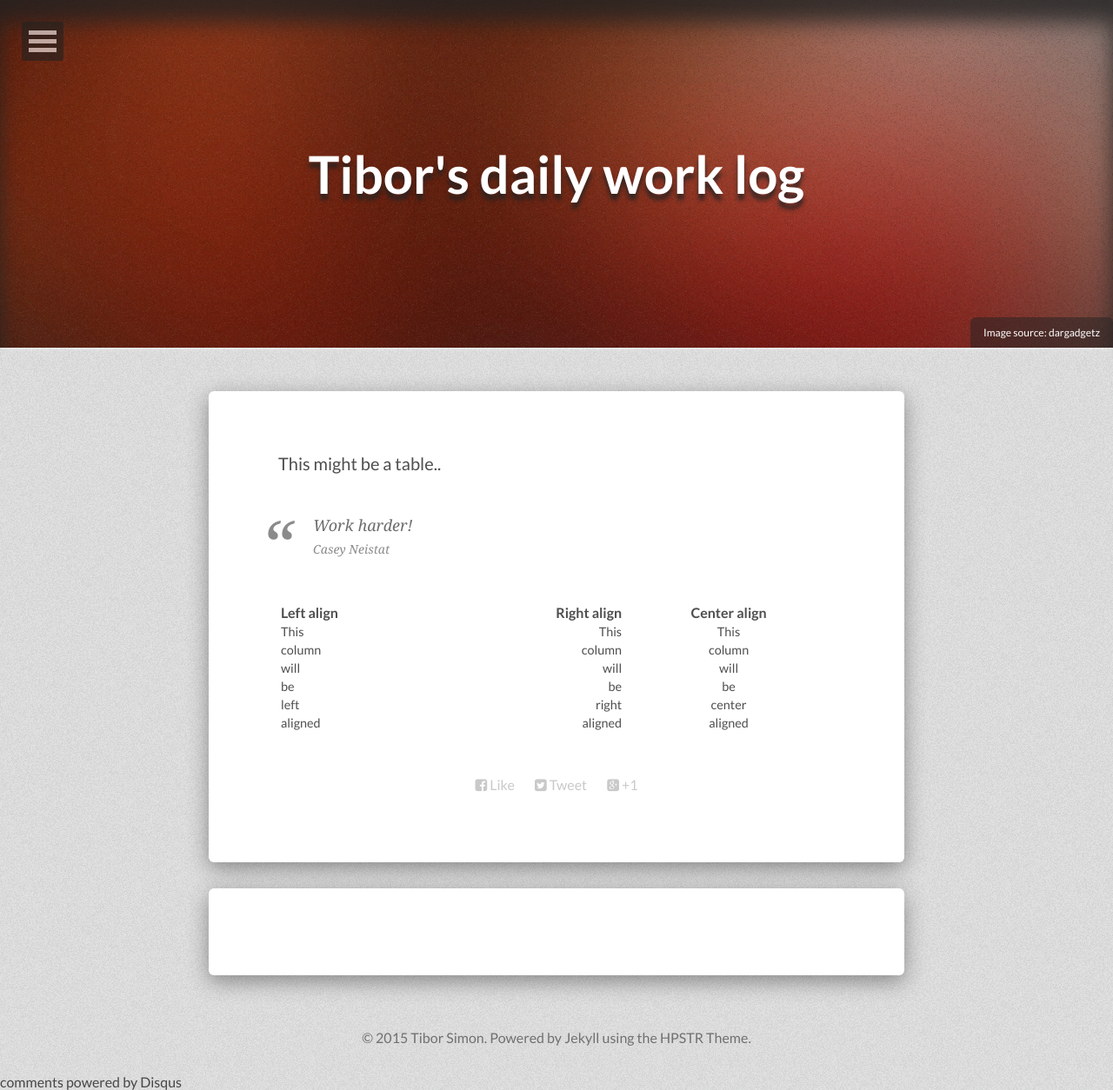
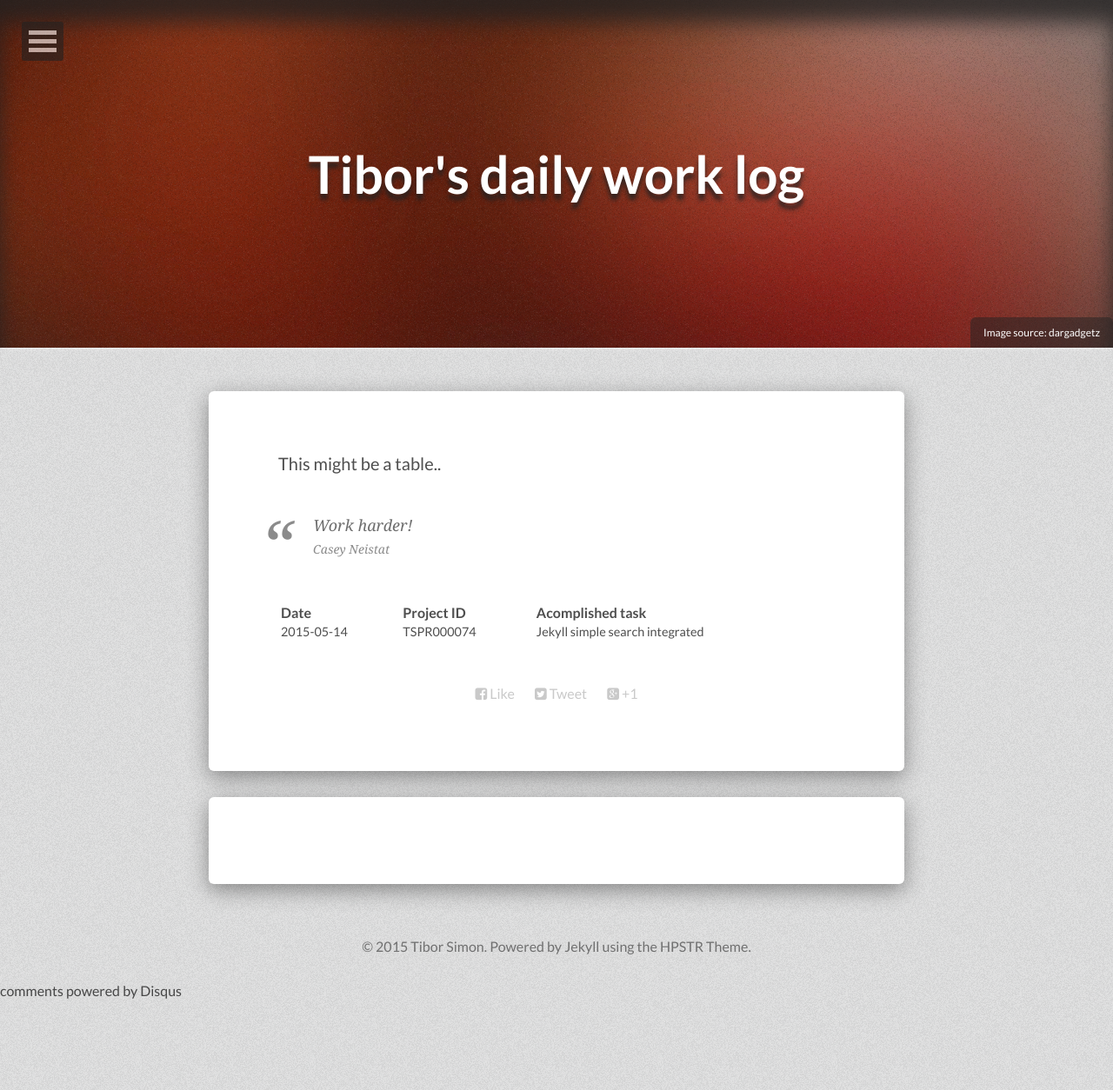
Before and after one commit to tiborsimon/tiborsimon.github.io, a Jekyll site: the page built from worklog/index.md, in a window 1280 px wide. Shown: the whole page at 87% size. Built offline with Jekyll 4.4.1, drawn with Linux system fonts in a browser that asks for light colours; nearby versions of some CDN libraries; comment, search, counter and statistics services are not loaded; after the commit the page ends 1149 px from its top, so only the background shows below that.

Commit message:
log update

```diff
--- a/_data/navigation.yml
+++ b/_data/navigation.yml
@@ -1,4 +1,4 @@
 # Menu navigation links
 
-- title: Worklog
+- title: Work log
   url: /worklog/
--- a/worklog/index.md
+++ b/worklog/index.md
@@ -18,11 +18,6 @@ Work harder!
 </blockquote>
 
 
-| Left align | Right align | Center align |
-|:-----------|------------:|:------------:|
-| This       |        This |     This
-| column     |      column |    column
-| will       |        will |     will
-| be         |          be |      be
-| left       |       right |    center
-| aligned    |     aligned |   aligned
+| Date | Project ID | Acomplished task |
+|:-----------|:------------|:------------|
+| 2015-05-14 | TSPR000074 | Jekyll simple search integrated
```
